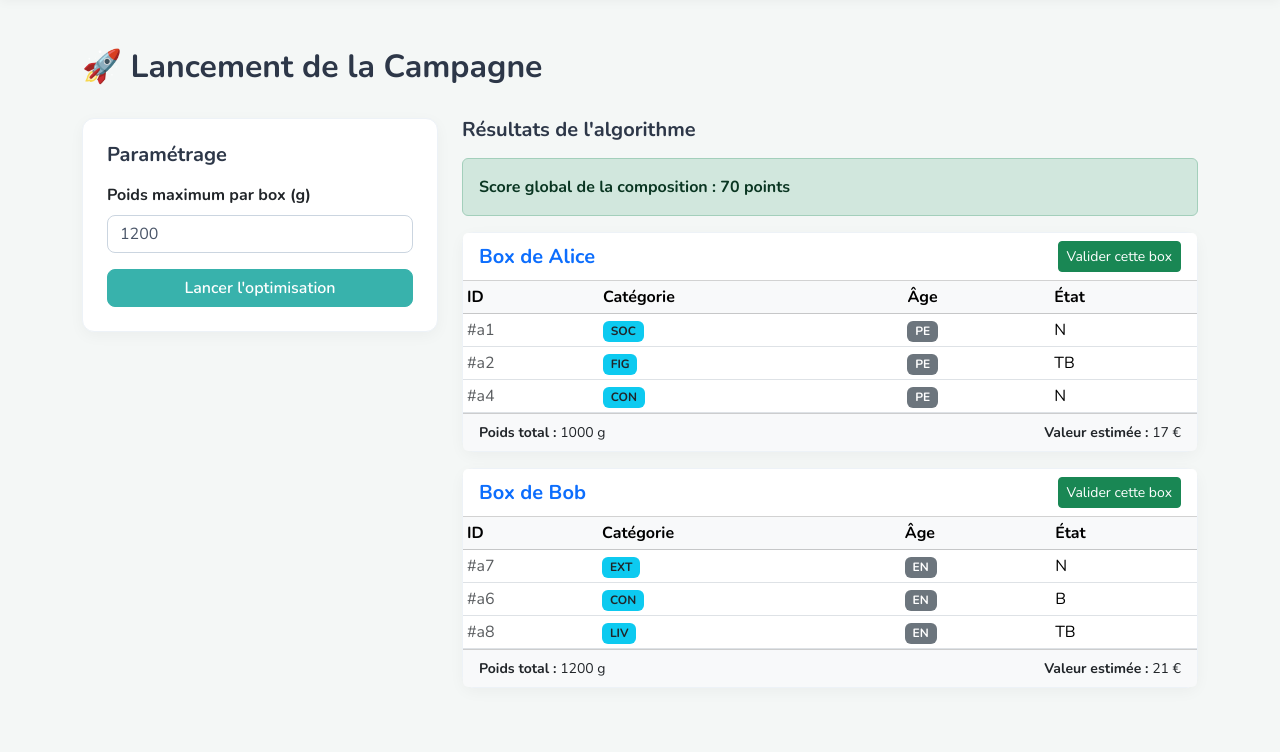
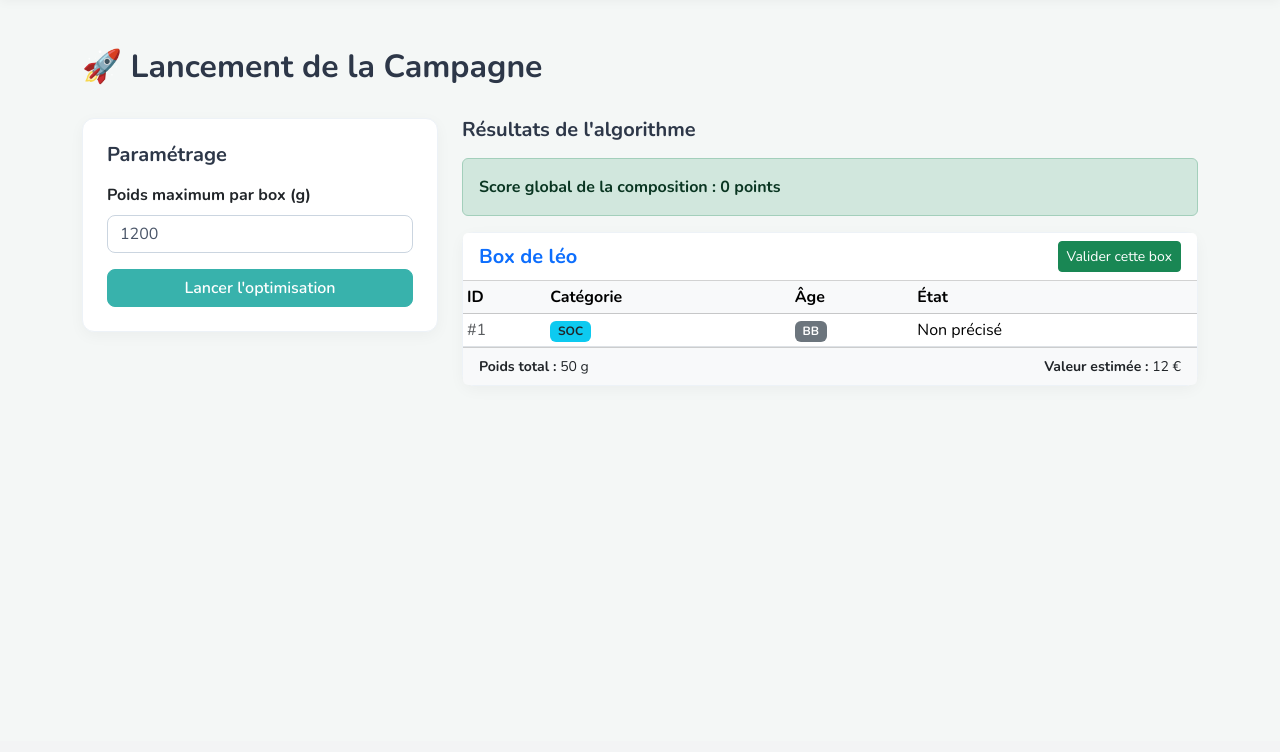
Before and after one commit to lclerc561/CrazyCharlie, a PHP site: page /admin/campagne in a window 1280 px wide. Shown: the part 59-811 px from the top of the page. After the commit the page ends 433 px from the top, so only its background shows below. Run offline with PHP 8.4, Linux system fonts and the light colour scheme; data comes from the database, SQL or seed files in the repository.

Commit message:
debut conexion bdd

```diff
--- a/toyboxing-app/public/index.php
+++ b/toyboxing-app/public/index.php
@@ -1,18 +1,18 @@
 <?php
-// public/index.php - Le Routeur principal
-
+require_once __DIR__ . '/../src/Database.php';
 // 1. On récupère l'URL demandée (ex: /admin/catalogue)
 $request = $_SERVER['REQUEST_URI'];
 $path = parse_url($request, PHP_URL_PATH);
 
 // 2. Fonction pour charger une vue à l'intérieur du layout
-function renderView($viewPath, $variables = []) {
+function renderView($viewPath, $variables = [])
+{
     extract($variables); // Transforme ['title' => 'Test'] en $title = 'Test'
     ob_start(); // On commence à capturer l'affichage
 
     // On essaie de charger le fichier de la vue
     $file = "../views/$viewPath.php";
-    if(file_exists($file)) {
+    if (file_exists($file)) {
         require $file;
     } else {
         echo "<div class='alert alert-danger mt-5'><h1>Vue non trouvée</h1><p>Il manque le fichier : <code>views/$viewPath.php</code></p></div>";
@@ -43,7 +43,17 @@ switch ($path) {
 
     // --- Back-office (Admin) ---
     case '/admin/catalogue':
-        renderView('admin/catalogue', ['title' => 'Catalogue des articles']);
+        $db = Database::getConnection();
+        // On fait une jointure pour récupérer le libellé de la catégorie (ex: SOC) au lieu de l'ID (ex: 1)
+        $stmt = $db->query("SELECT a.id, a.libelle, c.libelle as categorie_nom, a.age, a.etat, a.prix, a.poids
+                            FROM articles a
+                            LEFT JOIN categorie c ON a.categorie = c.id");
+        $articles = $stmt->fetchAll();
+
+        renderView('admin/catalogue', [
+            'title' => 'Catalogue des articles',
+            'articles' => $articles // On passe la variable à la vue
+        ]);
         break;
 
     case '/admin/article/ajouter':
@@ -59,7 +69,35 @@ switch ($path) {
         break;
 
     case '/admin/campagne':
-        renderView('admin/campagne', ['title' => 'Campagne de Box']);
+        $db = Database::getConnection();
+        // On récupère les box enregistrées en liant abonnés, contenus et articles
+        $stmt = $db->query("
+            SELECT a.prenom as abonne_nom, art.id, art.libelle, c.libelle as categorie_nom, art.age, art.etat, art.prix, art.poids
+            FROM box_lien bl
+            JOIN abonnes a ON bl.id_abo = a.id
+            JOIN box_contenu bc ON bl.id_contenu = bc.id
+            JOIN articles art ON bc.id_article = art.id
+            LEFT JOIN categorie c ON art.categorie = c.id
+        ");
+        $lignes = $stmt->fetchAll();
+
+        $boxes = [];
+        // On regroupe les articles par prénom d'abonné
+        foreach ($lignes as $ligne) {
+            $abonne = $ligne['abonne_nom'];
+            if (!isset($boxes[$abonne])) {
+                $boxes[$abonne] = ['articles' => [], 'poids_total' => 0, 'prix_total' => 0];
+            }
+            $boxes[$abonne]['articles'][] = $ligne;
+            $boxes[$abonne]['poids_total'] += $ligne['poids'];
+            $boxes[$abonne]['prix_total'] += $ligne['prix'];
+        }
+
+        renderView('admin/campagne', [
+            'title' => 'Campagne de Box',
+            'boxes' => $boxes,
+            'scoreTotal' => 0 // Pour l'instant on met 0, l'algo le calculera plus tard
+        ]);
         break;
 
     // --- Erreur 404 ---
--- /dev/null
+++ b/toyboxing-app/src/Database.php
@@ -0,0 +1,27 @@
+<?php
+
+class Database {
+    private static $host = '127.0.0.1';
+    private static $db_name = 'crazy_charly_day';
+    private static $username = 'root';
+    private static $password = '';
+
+    private static $conn = null;
+    public static function getConnection() {
+        if (self::$conn === null) {
+            try {
+                self::$conn = new PDO(
+                    "mysql:host=" . self::$host . ";dbname=" . self::$db_name . ";charset=utf8mb4",
+                    self::$username,
+                    self::$password
+                );
+                self::$conn->setAttribute(PDO::ATTR_ERRMODE, PDO::ERRMODE_EXCEPTION);
+                self::$conn->setAttribute(PDO::ATTR_DEFAULT_FETCH_MODE, PDO::FETCH_ASSOC);
+
+            } catch(PDOException $exception) {
+                die("<div style='color:red; font-weight:bold; padding:20px;'>Erreur de connexion à la base de données : " . $exception->getMessage() . "</div>");
+            }
+        }
+        return self::$conn;
+    }
+}
--- a/toyboxing-app/views/admin/campagne.php
+++ b/toyboxing-app/views/admin/campagne.php
@@ -19,40 +19,17 @@
     <div class="col-12 col-lg-8">
         <h5 class="mb-3">Résultats de l'algorithme</h5>
 
-        <?php
-        $scoreTotal = 70;
-        $boxesMock = [
-            'Alice' => [
-                'articles' => [
-                    ['id' => 'a1', 'cat' => 'SOC', 'age' => 'PE', 'etat' => 'N'],
-                    ['id' => 'a2', 'cat' => 'FIG', 'age' => 'PE', 'etat' => 'TB'],
-                    ['id' => 'a4', 'cat' => 'CON', 'age' => 'PE', 'etat' => 'N']
-                ],
-                'poids_total' => 1000,
-                'prix_total' => 17
-            ],
-            'Bob' => [
-                'articles' => [
-                    ['id' => 'a7', 'cat' => 'EXT', 'age' => 'EN', 'etat' => 'N'],
-                    ['id' => 'a6', 'cat' => 'CON', 'age' => 'EN', 'etat' => 'B'],
-                    ['id' => 'a8', 'cat' => 'LIV', 'age' => 'EN', 'etat' => 'TB']
-                ],
-                'poids_total' => 1200,
-                'prix_total' => 21
-            ]
-        ];
-        ?>
-
         <div class="alert alert-success fw-bold">
-            Score global de la composition : <?= $scoreTotal ?> points
+            Score global de la composition : <?= htmlspecialchars($scoreTotal ?? 0) ?> points
         </div>
 
-        <?php foreach ($boxesMock as $abonne => $box): ?>
+        <?php if (!empty($boxes)): ?>
+            <?php foreach ($boxes as $abonne => $box): ?>
                 <div class="card mb-3">
                     <div class="card-header bg-white d-flex justify-content-between align-items-center">
-                    <h5 class="mb-0 text-primary">Box de <?= $abonne ?></h5>
+                        <h5 class="mb-0 text-primary">Box de <?= htmlspecialchars($abonne) ?></h5>
                         <form action="/admin/box/valider" method="POST" class="m-0">
-                        <input type="hidden" name="abonne" value="<?= $abonne ?>">
+                            <input type="hidden" name="abonne" value="<?= htmlspecialchars($abonne) ?>">
                             <button type="submit" class="btn btn-sm btn-success">Valider cette box</button>
                         </form>
                     </div>
@@ -70,10 +47,10 @@
                                 <tbody>
                                     <?php foreach ($box['articles'] as $art): ?>
                                     <tr>
-                                    <td class="text-muted">#<?= $art['id'] ?></td>
-                                    <td><span class="badge bg-info text-dark"><?= $art['cat'] ?></span></td>
-                                    <td><span class="badge bg-secondary"><?= $art['age'] ?></span></td>
-                                    <td><?= $art['etat'] ?></td>
+                                        <td class="text-muted">#<?= htmlspecialchars($art['id']) ?></td>
+                                        <td><span class="badge bg-info text-dark"><?= htmlspecialchars($art['categorie_nom'] ?? 'N/A') ?></span></td>
+                                        <td><span class="badge bg-secondary"><?= htmlspecialchars($art['age']) ?></span></td>
+                                        <td><?= htmlspecialchars($art['etat'] ?? 'Non précisé') ?></td>
                                     </tr>
                                     <?php endforeach; ?>
                                 </tbody>
@@ -81,11 +58,14 @@
                         </div>
                     </div>
                     <div class="card-footer bg-light d-flex justify-content-between small">
-                    <span><strong>Poids total :</strong> <?= $box['poids_total'] ?> g</span>
-                    <span><strong>Valeur estimée :</strong> <?= $box['prix_total'] ?> €</span>
+                        <span><strong>Poids total :</strong> <?= htmlspecialchars($box['poids_total']) ?> g</span>
+                        <span><strong>Valeur estimée :</strong> <?= htmlspecialchars($box['prix_total']) ?> €</span>
                     </div>
                 </div>
             <?php endforeach; ?>
+        <?php else: ?>
+            <div class="alert alert-warning">Aucune box n'a encore été générée.</div>
+        <?php endif; ?>
 
     </div>
 </div>
```
Also changed, not shown: toyboxing-app/views/admin/catalogue.php (+14 -18 lines). Lines whose indentation alone changed are shown as unchanged.
